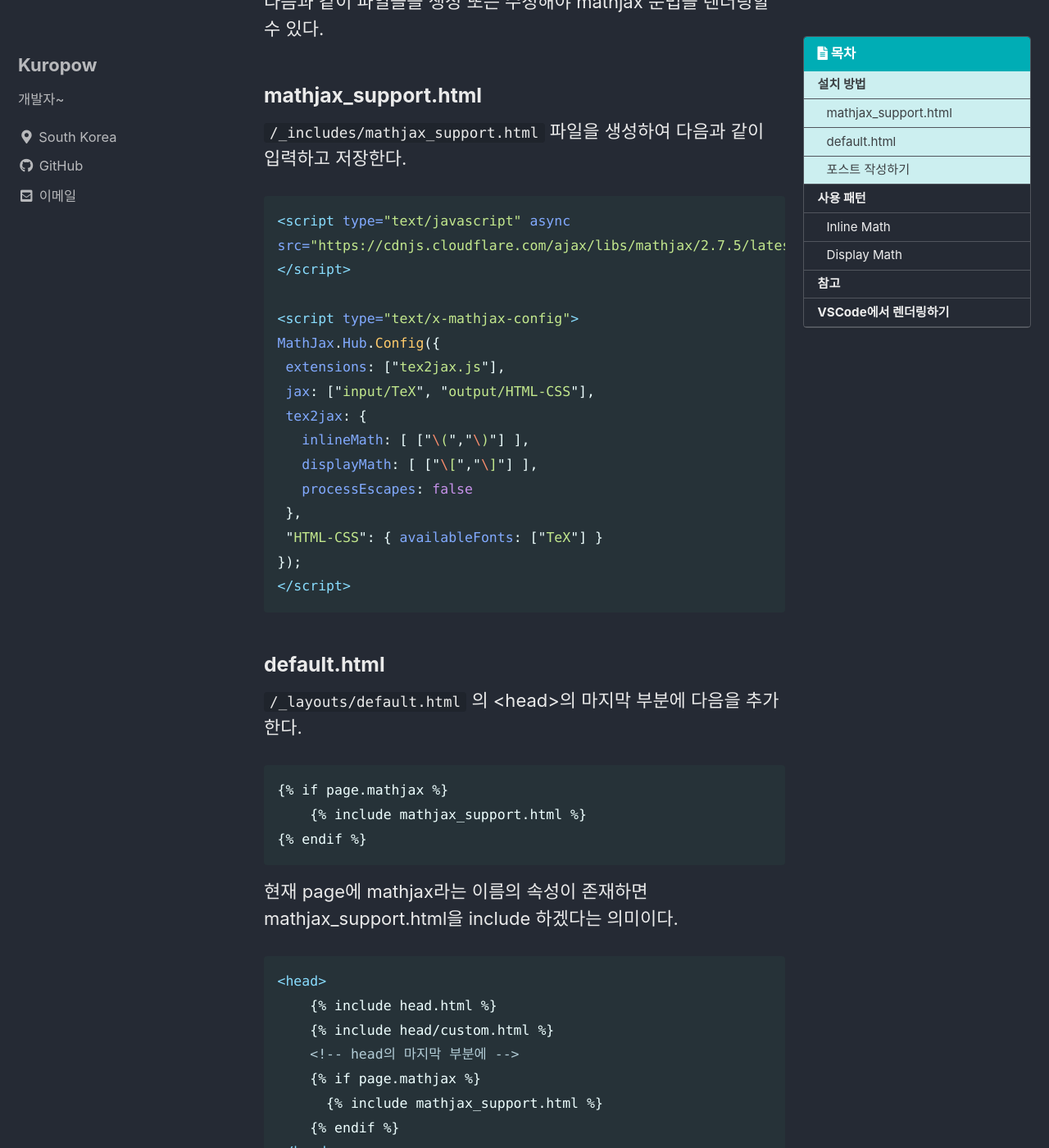
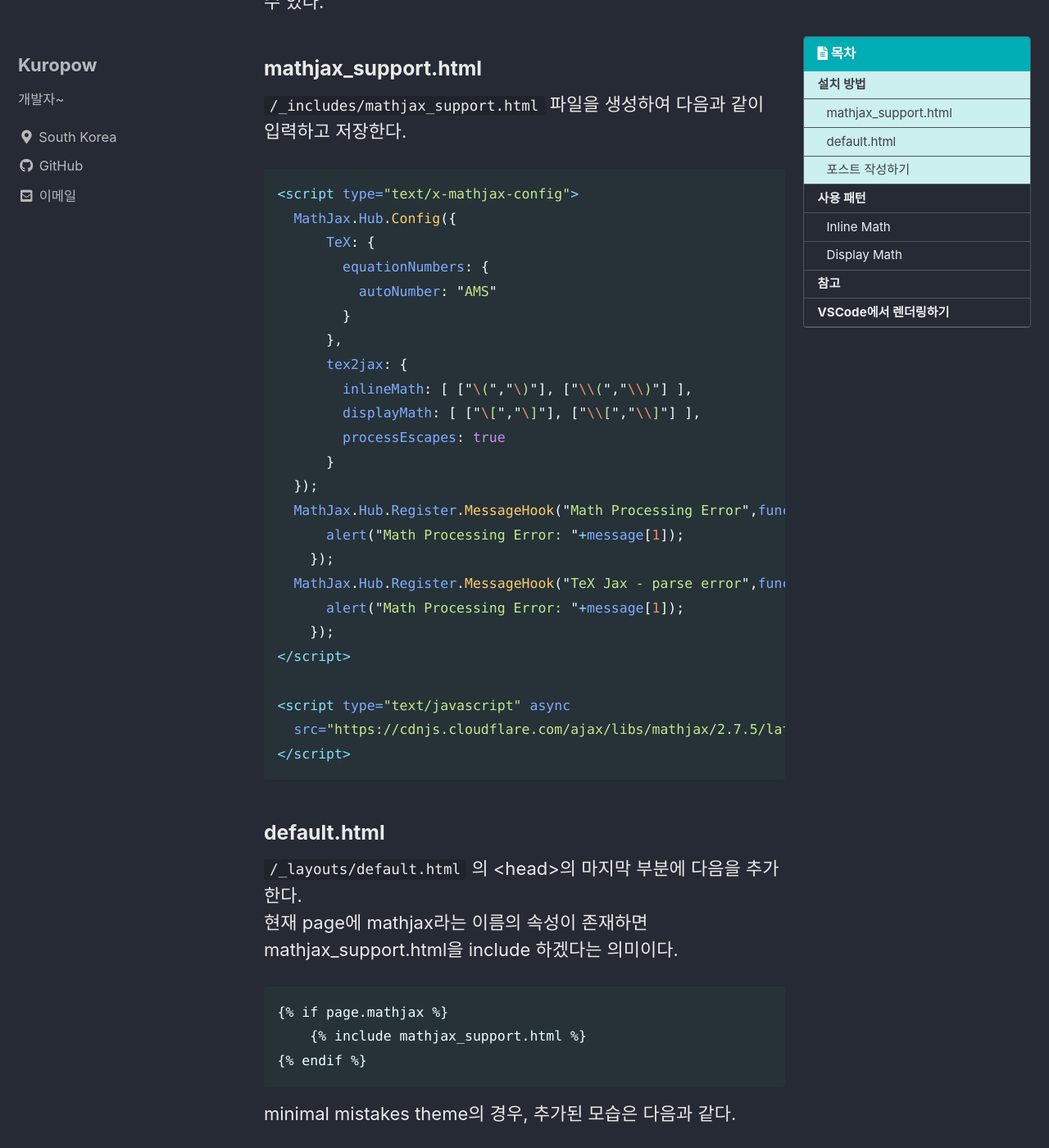
Before and after one commit to kuro11pow2/kuro11pow2.github.io, a Jekyll site: the page built from _posts/2021-07-15-0624.md, in a window 1280 px wide and 1400 px high, scrolled down 431 px. Shown: the whole window at 82% size. Built offline with Jekyll 4.4.1, drawn with Linux system fonts in a browser that asks for light colours; cached includes are drawn as plain includes; formulas are drawn with MathJax 3; comment, search, counter and statistics services are not loaded; some of the changed text lies outside the part shown.

Commit message:
mathjax 수정

````diff
--- a/_includes/mathjax_support.html
+++ b/_includes/mathjax_support.html
@@ -6,8 +6,8 @@
         }
       },
       tex2jax: {
-        inlineMath: [ ['$','$'], ["\(","\)"], ["\\(","\\)"] ],
-        displayMath: [ ['$$','$$'], ["\[","\]"], ["\\[","\\]"] ],
+        inlineMath: [ ["\(","\)"], ["\\(","\\)"] ],
+        displayMath: [ ["\[","\]"], ["\\[","\\]"] ],
         processEscapes: true
       }
   });
--- a/_posts/2021-07-15-0624.md
+++ b/_posts/2021-07-15-0624.md
@@ -14,32 +13,41 @@ jekyll이 나의 mathjax를 알까?\
 ### mathjax_support.html
 ```/_includes/mathjax_support.html``` 파일을 생성하여 다음과 같이 입력하고 저장한다.
 ```html
-<script type="text/javascript" async
-src="https://cdnjs.cloudflare.com/ajax/libs/mathjax/2.7.5/latest.js?config=TeX-MML-AM_CHTML">
+<script type="text/x-mathjax-config">
+  MathJax.Hub.Config({
+      TeX: {
+        equationNumbers: {
+          autoNumber: "AMS"
+        }
+      },
+      tex2jax: {
+        inlineMath: [ ["\(","\)"], ["\\(","\\)"] ],
+        displayMath: [ ["\[","\]"], ["\\[","\\]"] ],
+        processEscapes: true
+      }
+  });
+  MathJax.Hub.Register.MessageHook("Math Processing Error",function (message) {
+      alert("Math Processing Error: "+message[1]);
+    });
+  MathJax.Hub.Register.MessageHook("TeX Jax - parse error",function (message) {
+      alert("Math Processing Error: "+message[1]);
+    });
 </script>
 
-<script type="text/x-mathjax-config">
-MathJax.Hub.Config({
- extensions: ["tex2jax.js"],
- jax: ["input/TeX", "output/HTML-CSS"],
- tex2jax: {
-   inlineMath: [ ["\(","\)"] ],
-   displayMath: [ ["\[","\]"] ],
-   processEscapes: false
- },
- "HTML-CSS": { availableFonts: ["TeX"] }
-});
+<script type="text/javascript" async
+  src="https://cdnjs.cloudflare.com/ajax/libs/mathjax/2.7.5/latest.js?config=TeX-MML-AM_CHTML">
 </script>
 ```
 
 ### default.html
-```/_layouts/default.html``` 의 \<head\>의 마지막 부분에 다음을 추가한다.
+```/_layouts/default.html``` 의 \<head\>의 마지막 부분에 다음을 추가한다.\
+현재 page에 mathjax라는 이름의 속성이 존재하면 mathjax_support.html을 include 하겠다는 의미이다.
 ```
 {% raw %}{% if page.mathjax %}
     {% include mathjax_support.html %}
 {% endif %}{% endraw %}
 ```
-현재 page에 mathjax라는 이름의 속성이 존재하면 mathjax_support.html을 include 하겠다는 의미이다.
+minimal mistakes theme의 경우, 추가된 모습은 다음과 같다.
 ```html
 {% raw %}<head>
     {% include head.html %}
@@ -64,13 +72,16 @@ mathjax: true
 ```
 
 ## 사용 패턴
+
 ### Inline Math
+inline 방식은 문장 안에 들어온다.
 ```
 \(y = \sum_{i}{x^i}\)
 ```
-inline 방식은 \(y = \sum_{i}{x^i}\) 문장 속에 들어온다.
+@@@@@@@@@@ \(y = \sum_{i}{x^i}\) @@@@@@@@@@
 
 ### Display Math
+display 방식은 그 자체로 block이 되어 중앙 정렬된다.
 ```
 \n
 \[
````
Also changed, not shown: other parts of _posts/2021-07-15-0624.md (+0 -2 lines).
